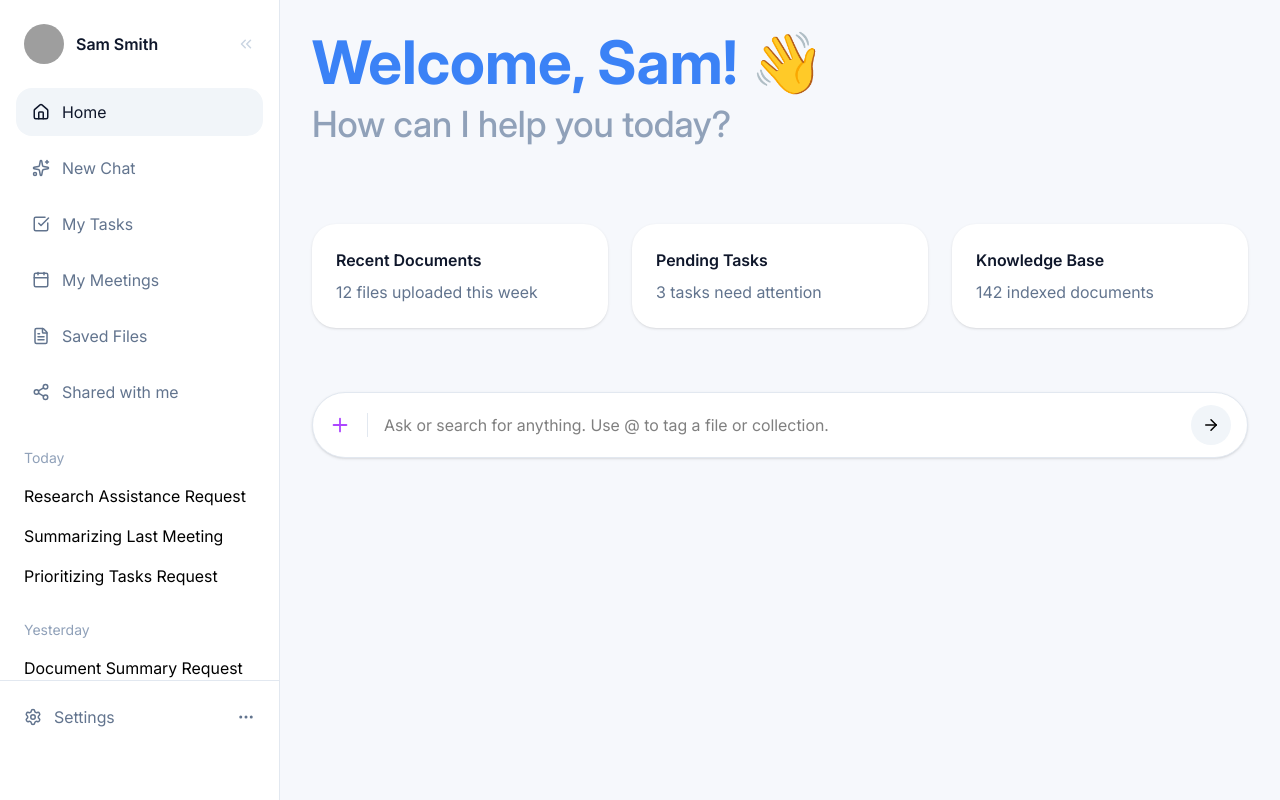
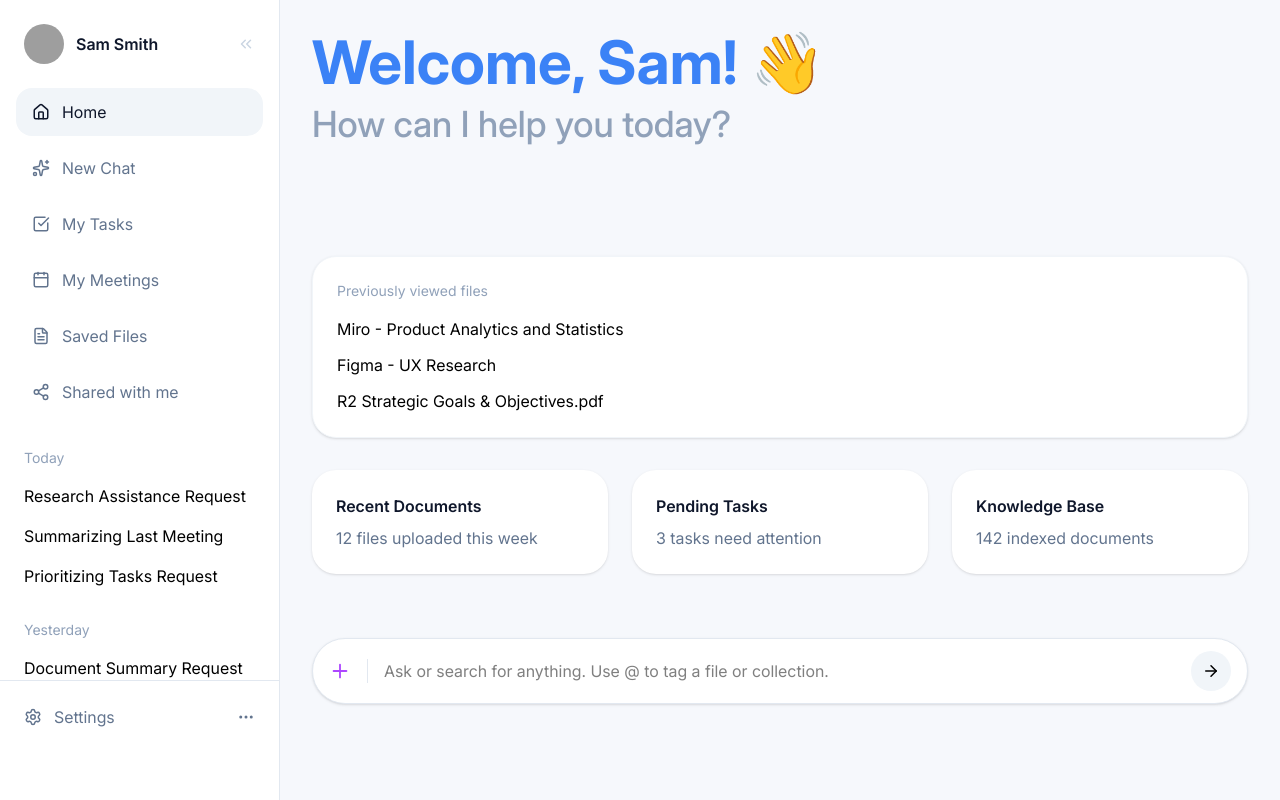
Before and after one commit to elmira-orooji/advanced-rag-system, a React (Vite) app in the folder frontend/my-rag-app/: page /home in a window 1280 px wide. Built offline with nearby package versions, Linux system fonts and the light colour scheme; grey boxes are pictures that could not be loaded.

Commit message:
redesign-Top cards-card1

```diff
--- a/frontend/my-rag-app/src/pages/DashboardPage.tsx
+++ b/frontend/my-rag-app/src/pages/DashboardPage.tsx
@@ -103,6 +103,29 @@ const handleSendMessage = (
       </p>
     </div>
 
+         {/* Top Cards */}
+         <div className="grid grid-cols-2 gap-6"></div>
+
+          {/* Card 1 */}
+         <div className="rounded-3xl bg-white p-6 shadow-sm border border-slate-100">
+
+        <p className="text-sm text-slate-400 mb-4">
+          Previously viewed files
+        </p>
+
+        <div className="space-y-3">
+
+          <p>Miro - Product Analytics and Statistics</p>
+
+          <p>Figma - UX Research</p>
+
+          <p>R2 Strategic Goals & Objectives.pdf</p>
+
+        </div>
+
+      </div>
+
+
       <section className="grid grid-cols-1 md:grid-cols-2 xl:grid-cols-3 gap-6">
 
   <div className="bg-white rounded-3xl p-6 shadow-sm">
```
